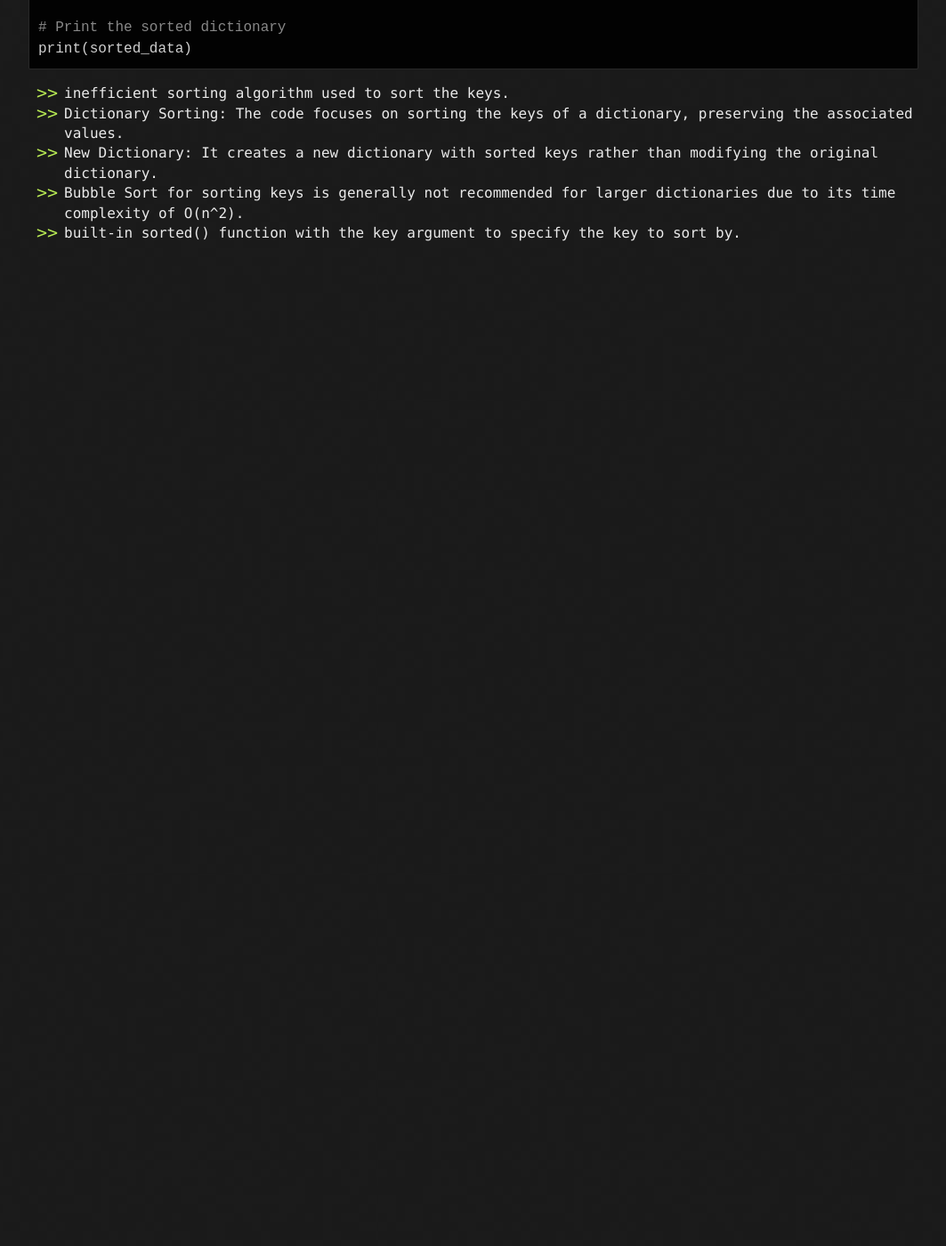
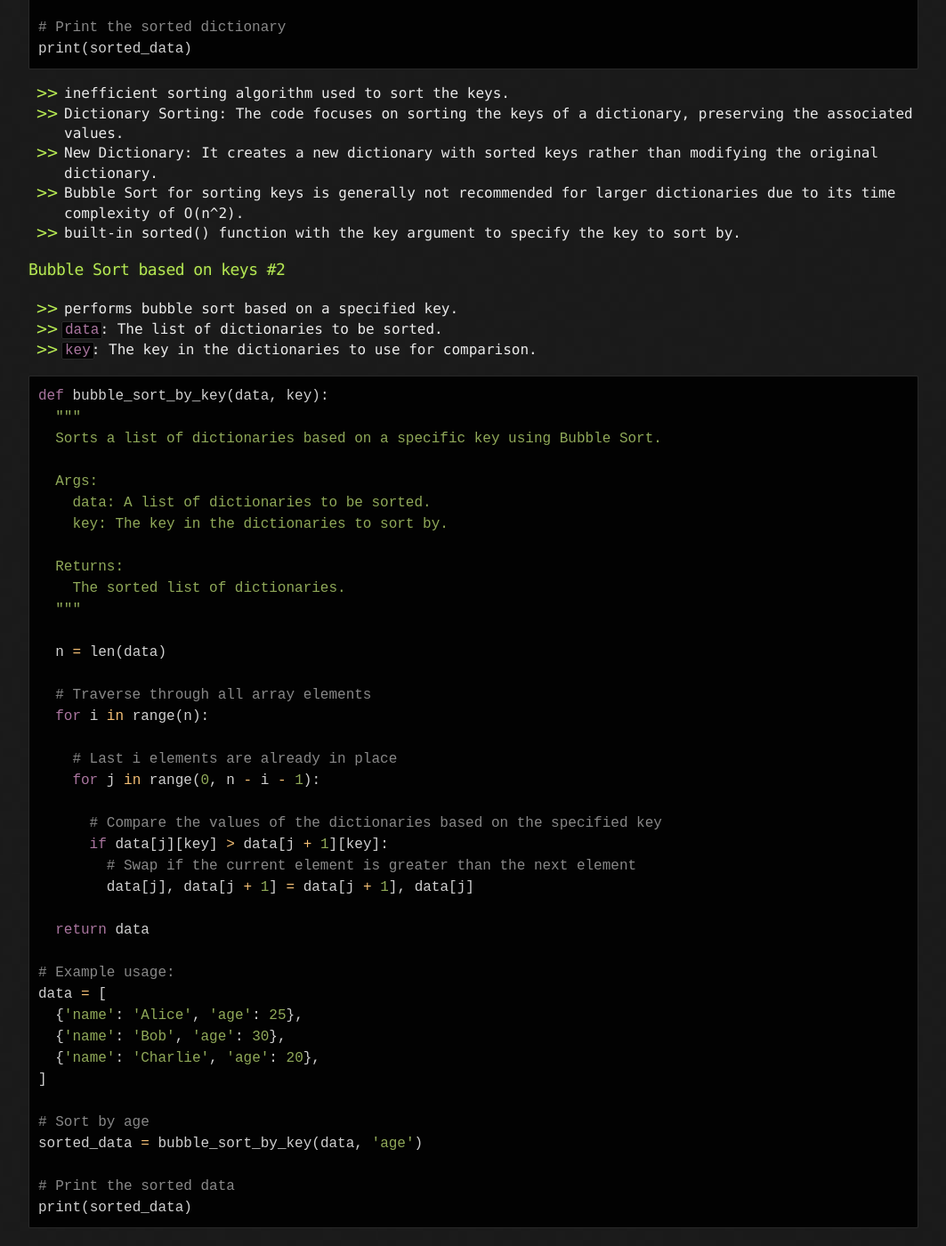
Before and after one commit to sciustechnologia/sciustechnologia.github.io, a Jekyll site: the page built from python/10_algos/10012.md, in a window 1280 px wide and 1400 px high, scrolled down 2210 px. Shown: the whole window at 89% size, without its empty margins (108-1171 px from the left). Built offline with Jekyll 4.4.1, drawn with Linux system fonts in a browser that asks for light colours; before the commit the page ends 2503 px from its top, so only the background shows below that.

Commit message:
Update 10012.md

````diff
--- a/python/10_algos/10012.md
+++ b/python/10_algos/10012.md
@@ -96,3 +96,51 @@ print(sorted_data)
 * New Dictionary: It creates a new dictionary with sorted keys rather than modifying the original dictionary.
 * Bubble Sort for sorting keys is generally not recommended for larger dictionaries due to its time complexity of O(n^2).
 *  built-in sorted() function with the key argument to specify the key to sort by.
+
+### Bubble Sort based on keys #2
+
+* performs bubble sort based on a specified key.
+* `data`: The list of dictionaries to be sorted.
+* `key`: The key in the dictionaries to use for comparison.
+
+```python
+def bubble_sort_by_key(data, key):
+  """
+  Sorts a list of dictionaries based on a specific key using Bubble Sort.
+
+  Args:
+    data: A list of dictionaries to be sorted.
+    key: The key in the dictionaries to sort by.
+
+  Returns:
+    The sorted list of dictionaries.
+  """
+
+  n = len(data)
+
+  # Traverse through all array elements
+  for i in range(n):
+
+    # Last i elements are already in place
+    for j in range(0, n - i - 1):
+
+      # Compare the values of the dictionaries based on the specified key
+      if data[j][key] > data[j + 1][key]:
+        # Swap if the current element is greater than the next element
+        data[j], data[j + 1] = data[j + 1], data[j]
+
+  return data
+
+# Example usage:
+data = [
+  {'name': 'Alice', 'age': 25},
+  {'name': 'Bob', 'age': 30},
+  {'name': 'Charlie', 'age': 20},
+]
+
+# Sort by age
+sorted_data = bubble_sort_by_key(data, 'age')
+
+# Print the sorted data
+print(sorted_data)
+```
````
